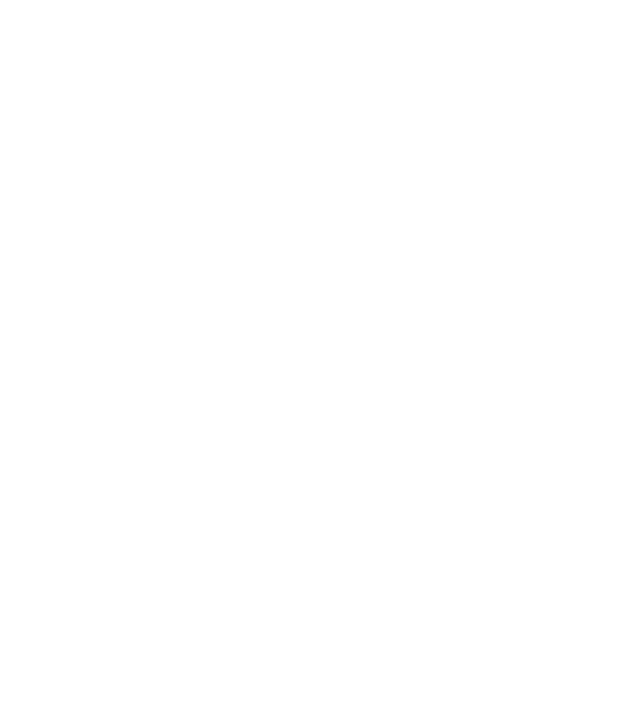
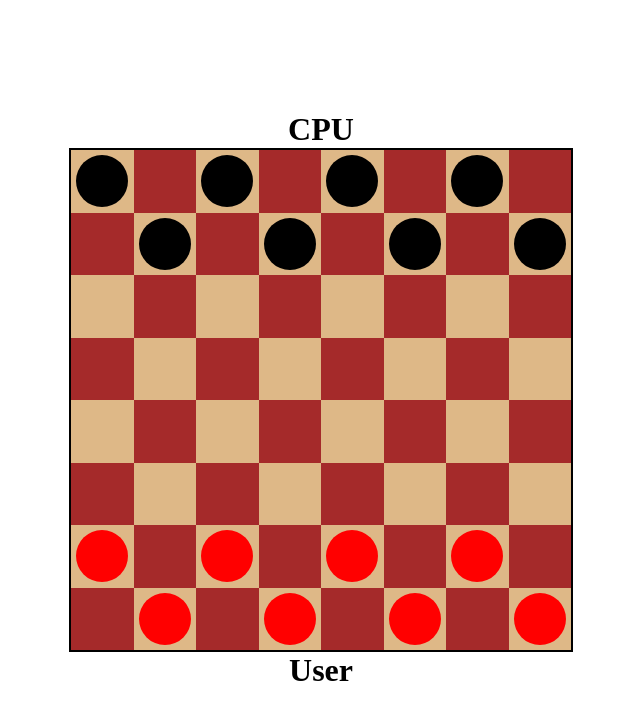
Before and after one commit to WillBarney/CheckersGame, a plain HTML site: page index.html in a window 1280 px wide. Shown: the whole page, without its empty margins (319-959 px from the left). Drawn offline with Linux system fonts and the light colour scheme.

Commit message:
Began ui work

```diff
--- a/checkers.js
+++ b/checkers.js
@@ -0,0 +1,5 @@
+class Checkers {
+
+}
+
+var app = new Checkers();
--- a/index.html
+++ b/index.html
@@ -10,6 +10,94 @@
 </head>
 
 <body>
+    <div class="game">
+        <div class="cpu-side"><h1>CPU</h1></div>
+        <div class="board">
+            <div class="design">
+                <div class="row">
+                    <div class="one"><div class="cpu"></div></div>
+                    <div class="two"></div>
+                    <div class="one"><div class="cpu"></div></div>
+                    <div class="two"></div>
+                    <div class="one"><div class="cpu"></div></div>
+                    <div class="two"></div>
+                    <div class="one"><div class="cpu"></div></div>
+                    <div class="two"></div>
+                </div>
+                <div class="row">
+                    <div class="two"></div>
+                    <div class="one"><div class="cpu"></div></div>
+                    <div class="two"></div>
+                    <div class="one"><div class="cpu"></div></div>
+                    <div class="two"></div>
+                    <div class="one"><div class="cpu"></div></div>
+                    <div class="two"></div>
+                    <div class="one"><div class="cpu"></div></div>
+                </div>
+                <div class="row">
+                    <div class="one"></div>
+                    <div class="two"></div>
+                    <div class="one"></div>
+                    <div class="two"></div>
+                    <div class="one"></div>
+                    <div class="two"></div>
+                    <div class="one"></div>
+                    <div class="two"></div>
+                </div>
+                <div class="row">
+                    <div class="two"></div>
+                    <div class="one"></div>
+                    <div class="two"></div>
+                    <div class="one"></div>
+                    <div class="two"></div>
+                    <div class="one"></div>
+                    <div class="two"></div>
+                    <div class="one"></div>
+                </div>
+                <div class="row">
+                    <div class="one"></div>
+                    <div class="two"></div>
+                    <div class="one"></div>
+                    <div class="two"></div>
+                    <div class="one"></div>
+                    <div class="two"></div>
+                    <div class="one"></div>
+                    <div class="two"></div>
+                </div>
+                <div class="row">
+                    <div class="two"></div>
+                    <div class="one"></div>
+                    <div class="two"></div>
+                    <div class="one"></div>
+                    <div class="two"></div>
+                    <div class="one"></div>
+                    <div class="two"></div>
+                    <div class="one"></div>
+                </div>
+                <div class="row">
+                    <div class="one"><div class="user"></div></div>
+                    <div class="two"></div>
+                    <div class="one"><div class="user"></div></div>
+                    <div class="two"></div>
+                    <div class="one"><div class="user"></div></div>
+                    <div class="two"></div>
+                    <div class="one"><div class="user"></div></div>
+                    <div class="two"></div>
+                </div>
+                <div class="row">
+                    <div class="two"></div>
+                    <div class="one"><div class="user"></div></div>
+                    <div class="two"></div>
+                    <div class="one"><div class="user"></div></div>
+                    <div class="two"></div>
+                    <div class="one"><div class="user"></div></div>
+                    <div class="two"></div>
+                    <div class="one"><div class="user"></div></div>
+                </div>
+            </div>
+        </div>
+        <div class="user=side"><h1>User</h1></div>
+    </div>
 
     <script type="module" src="checkers.js"></script>
 </body>
--- a/styles.css
+++ b/styles.css
@@ -0,0 +1,72 @@
+* {
+    margin: 0;
+    padding: 0;
+}
+
+html, body, .game {
+    width: 100%;
+    height: 100%;
+}
+
+.game {
+    display: flex;
+    flex-direction: column;
+    align-items: center;
+    justify-content: center;
+}
+
+.board {
+    border: 2px solid black;
+    width: 500px;
+    height: 500px;
+    z-index: -99;
+}
+
+.board > .design {
+    display: flex;
+    flex-direction: column;
+    justify-content: flex-start;
+    align-items: flex-start;
+    position: absolute;
+}
+
+.design > .row {
+    display: flex;
+    flex-direction: row;
+    align-items: flex-start;
+    justify-content: start;
+}
+
+.design > .row > div {
+    display: flex;
+    flex-direction: row;
+    align-items: center;
+    justify-content: center;
+    flex-wrap: nowrap;
+    width: 62.5px;
+    height: 62.5px;
+}
+
+.design div.one { background-color: burlywood; }
+.design div.two { background-color: brown; }
+
+.design > .row > div > div {
+    border: 1px solid transparent;
+    border-radius: 50%;
+    position: relative;
+    width: 50px;
+    height: 50px;
+    cursor: pointer;
+}
+
+.design > .row > div > div:hover {
+    border: 1px solid white;
+}
+
+.design > .row > div > div.cpu {
+    background-color: black;
+}
+
+.design > .row > div > div.user {
+    background-color: red;
+}
```
